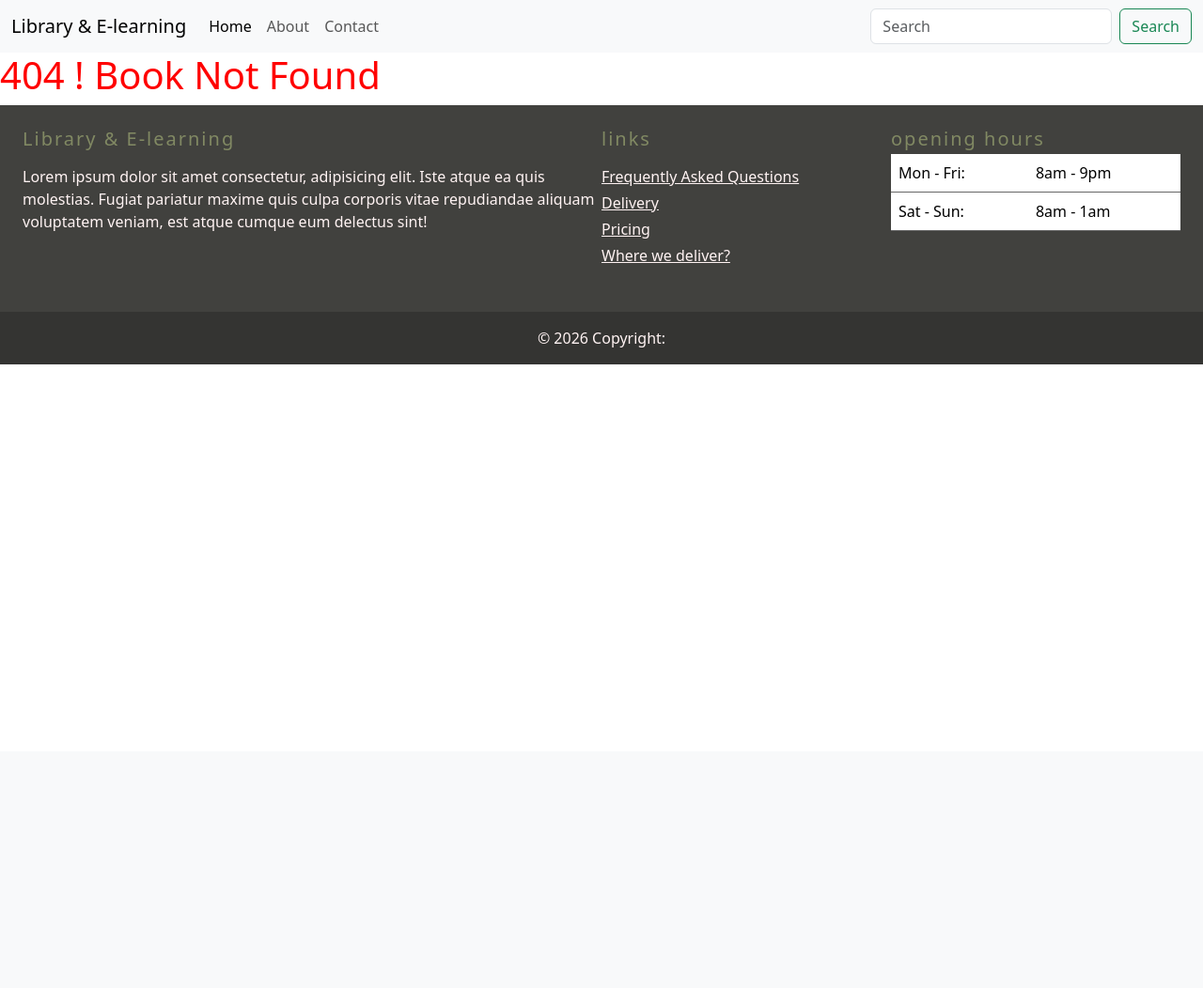
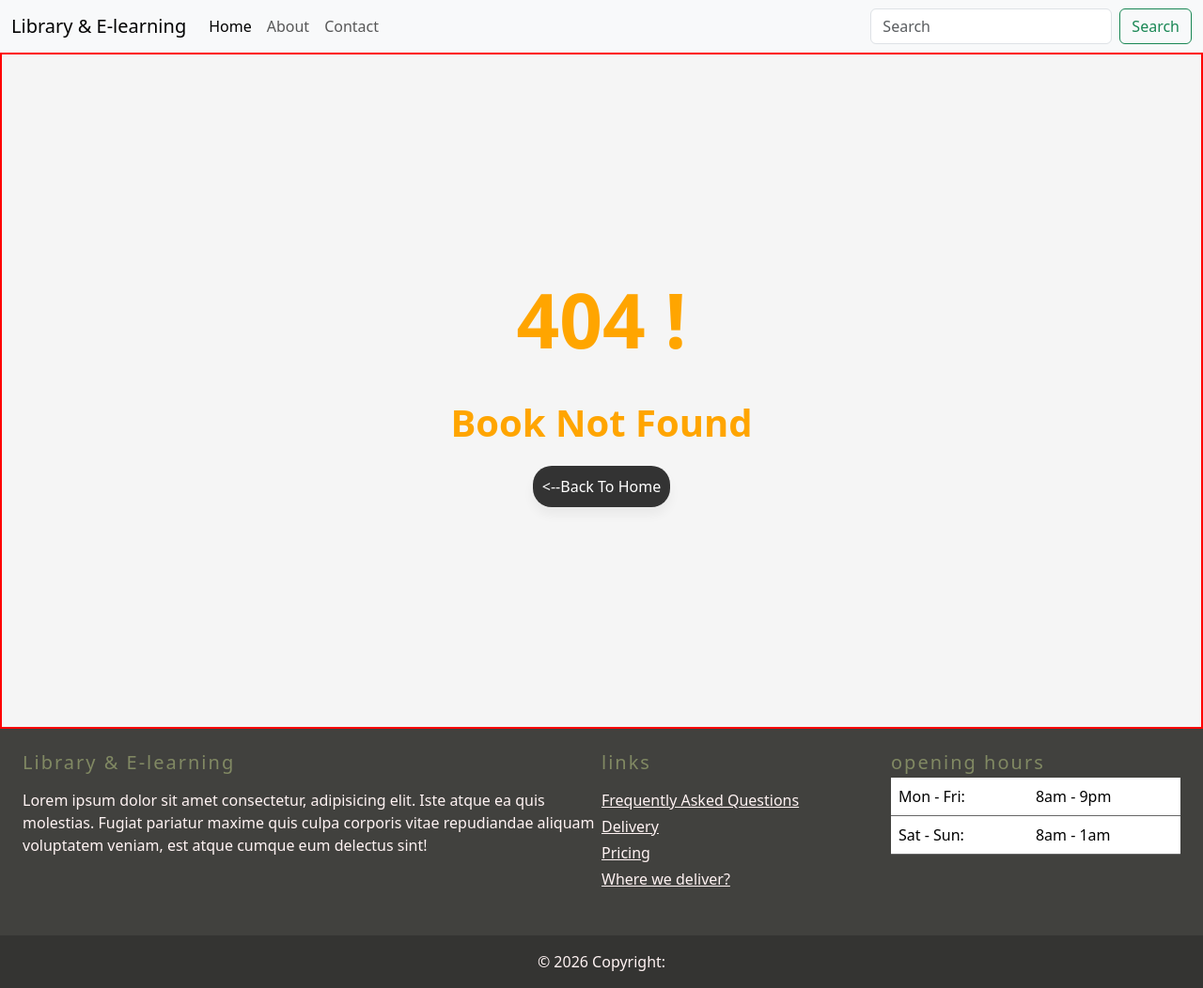
Before and after one commit to sumit-vish0/library_management_system, a Django app: page /book-details/1 in a window 1280 px wide. Shown: the whole page at 94% size. Before the commit the page ends 388 px from the top, so only its background shows below. Run offline with Django 5.2, Linux system fonts and the light colour scheme.

Commit message:
Style the 404 not found in book-details

```diff
--- a/books/static/css/style.css
+++ b/books/static/css/style.css
@@ -77,3 +77,39 @@
     text-align: center;
     font-family: sans-serif;
 }
+
+.not-found{
+    display: flex;
+    flex-direction: column;
+    align-items: center;
+    justify-content: center;
+    background-color: whitesmoke;
+    height: 90vh;
+    border: 2px solid red;
+}
+.not-found h1 {
+    color: orange;
+    font-weight: 900;
+    font-size: 80px;
+}
+
+.not-found p {
+    color: orange;
+    font-weight: 900;
+    font-size: 40px;
+}
+
+.not-found a{
+    text-decoration: none;
+    padding: 10px;
+    border-radius: 20px;
+    background-color: #333;
+    color: white;
+    box-shadow: 0 8px 12px rgba(0, 0, 0, 0.05);
+    transition: transform 0.2s, box-shadow 0.2s;
+}
+
+.not-found a:hover {
+    transform: translateY(-5px);
+    box-shadow: 0 8px 12px rgba(0, 0, 0, 0.5);
+}
--- a/books/templates/book-details.html
+++ b/books/templates/book-details.html
@@ -14,8 +14,11 @@
             <p><strong>Description :</strong>{{ book.description }}</p>
         </div>
     {% else %}
-        <div>
-            <h1 style="color: red;">404 ! Book Not Found</h1>
+        <div class="not-found">
+            <h1>404 !</h1>
+            <br>
+            <p>Book Not Found</p>
+            <a href="{% url 'home' %}"> <--Back To Home</a>
         </div>
     {% endif %}
 
```
